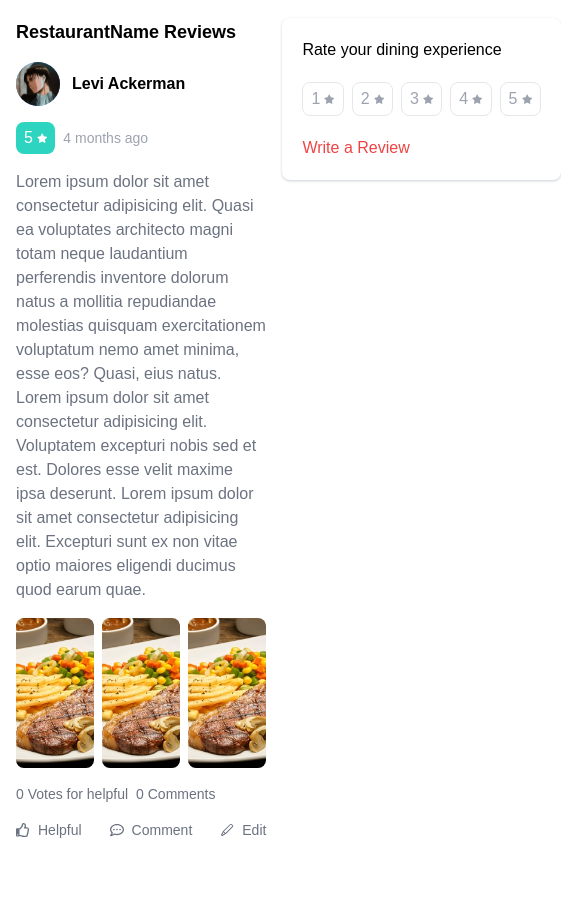
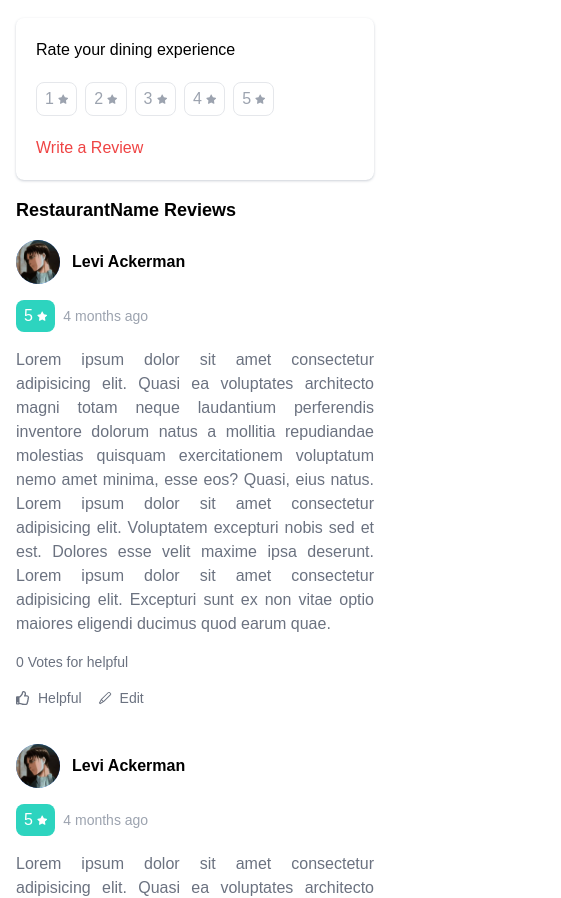
Before and after one commit to milhamm/jajanin, a Next.js app: page /RestaurantPage/review in a window 390 px wide. Shown: the part 647-1545 px from the top of the page, 561 px wide, since content can reach past the window. Before the commit the page ends 1507 px from the top, so only its background shows below. Built offline with nearby package versions, Linux system fonts and the light colour scheme.

Commit message:
responsive review (all devices) + fixing search bar width

```diff
--- a/components/Header/index.tsx
+++ b/components/Header/index.tsx
@@ -11,7 +11,7 @@ const Header = () => {
       <h1 className='font-["Mazzard"] text-[2em] text-red-500 mobile:hidden laptop:block'>
         Jajanin
       </h1>
-      <div className='flex items-center gap-2 rounded-lg border-1 px-3 py-1 shadow-sm shadow-gray-200 laptop:w-[50%] desktop:w-[700px]'>
+      <div className='w-[700px] flex items-center gap-2 rounded-lg border-1 px-3 py-1 shadow-sm shadow-gray-200 laptop:w-[50%] desktop:w-[700px]'>
         <IoSearch className='text-2xl mobile:text-base' />
         <input
           type='text'
--- /dev/null
+++ b/components/UserReview/index.tsx
@@ -0,0 +1,55 @@
+import { FaStar, FaRegThumbsUp } from "react-icons/fa";
+import { VscEdit } from "react-icons/vsc";
+import Image from "next/image";
+
+const UserReview = () => {
+  return (
+    <>
+      <div className='flex items-center gap-3'>
+        <div className='w-[44px] h-[44px] rounded-full overflow-hidden bg-blue-500 relative'>
+          <Image src='/image/levi.jpg' objectFit='cover' layout='fill' />
+        </div>
+        <div>
+          <h5 className='font-bold'>Levi Ackerman</h5>
+        </div>
+      </div>
+      <div className='flex items-center gap-2'>
+        <div className='flex items-center gap-1 bg-teal-400 text-white w-fit px-2 py-1 rounded-lg'>
+          <p>5</p>
+          <FaStar className='text-[0.65rem]' />
+        </div>
+        <div>
+          <p className='text-sm text-gray-400'>4 months ago</p>
+        </div>
+      </div>
+      <div>
+        <p className='text-gray-500 text-justify'>
+          Lorem ipsum dolor sit amet consectetur adipisicing elit. Quasi ea
+          voluptates architecto magni totam neque laudantium perferendis
+          inventore dolorum natus a mollitia repudiandae molestias quisquam
+          exercitationem voluptatum nemo amet minima, esse eos? Quasi, eius
+          natus. Lorem ipsum dolor sit amet consectetur adipisicing elit.
+          Voluptatem excepturi nobis sed et est. Dolores esse velit maxime ipsa
+          deserunt. Lorem ipsum dolor sit amet consectetur adipisicing elit.
+          Excepturi sunt ex non vitae optio maiores eligendi ducimus quod earum
+          quae.
+        </p>
+      </div>
+      <div className='flex gap-2 text-gray-500 text-sm'>
+        <a href=''>0 Votes for helpful</a>
+      </div>
+      <div className='flex gap-4 text-sm text-gray-500 mb-5'>
+        <button className='flex items-center gap-2 hover:text-teal-400'>
+          <FaRegThumbsUp />
+          Helpful
+        </button>
+        <button className='flex items-center gap-2 hover:text-red-500'>
+          <VscEdit />
+          Edit
+        </button>
+      </div>
+    </>
+  );
+};
+
+export default UserReview;
--- a/pages/RestaurantPage/review.tsx
+++ b/pages/RestaurantPage/review.tsx
@@ -1,93 +1,20 @@
 import RestaurantPageHeader from "../../components/RestaurantPageHeader";
-import { FaStar, FaRegThumbsUp, FaRegCommentDots } from "react-icons/fa";
-import { VscEdit } from "react-icons/vsc";
-import Image from "next/image";
+import { FaStar } from "react-icons/fa";
 import { detailStoreMock } from "../../mocks/data";
+import UserReview from "../../components/UserReview";
 
 const review = () => {
   return (
     <>
       <RestaurantPageHeader store={detailStoreMock.data} />
-      <main className='container mt-5 flex gap-4'>
+      <main className='container mt-5 flex gap-4 mobile:flex-col mobile:flex-col-reverse mobile:mb-10 laptop:flex-row'>
         <section className='flex flex-col gap-4'>
           {/* Restaurant Reviews */}
           <div>
             <h3 className='font-semibold text-lg'>RestaurantName Reviews</h3>
           </div>
-          <div className='flex items-center gap-3'>
-            <div className='w-[44px] h-[44px] rounded-full overflow-hidden bg-blue-500 relative'>
-              <Image src='/image/levi.jpg' objectFit='cover' layout='fill' />
-            </div>
-            <div>
-              <h5 className='font-bold'>Levi Ackerman</h5>
-            </div>
-          </div>
-          <div className='flex items-center gap-2'>
-            <div className='flex items-center gap-1 bg-teal-400 text-white w-fit px-2 py-1 rounded-lg'>
-              <p>5</p>
-              <FaStar className='text-[0.65rem]' />
-            </div>
-            <div>
-              <p className='text-sm text-gray-400'>4 months ago</p>
-            </div>
-          </div>
-          <div>
-            <p className='text-gray-500'>
-              Lorem ipsum dolor sit amet consectetur adipisicing elit. Quasi ea
-              voluptates architecto magni totam neque laudantium perferendis
-              inventore dolorum natus a mollitia repudiandae molestias quisquam
-              exercitationem voluptatum nemo amet minima, esse eos? Quasi, eius
-              natus. Lorem ipsum dolor sit amet consectetur adipisicing elit.
-              Voluptatem excepturi nobis sed et est. Dolores esse velit maxime
-              ipsa deserunt. Lorem ipsum dolor sit amet consectetur adipisicing
-              elit. Excepturi sunt ex non vitae optio maiores eligendi ducimus
-              quod earum quae.
-            </p>
-          </div>
-          <div className='grid grid-cols-3 gap-2 h-[150px]'>
-            <div className='w-full h-full relative'>
-              <Image
-                src='/image/steak-user-photo.jpg'
-                layout='fill'
-                objectFit='cover'
-                className='rounded-lg'
-              />
-            </div>
-            <div className='w-full h-full relative'>
-              <Image
-                src='/image/steak-user-photo.jpg'
-                layout='fill'
-                objectFit='cover'
-                className='rounded-lg'
-              />
-            </div>
-            <div className='w-full h-full relative'>
-              <Image
-                src='/image/steak-user-photo.jpg'
-                layout='fill'
-                objectFit='cover'
-                className='rounded-lg'
-              />
-            </div>
-          </div>
-          <div className='flex gap-2 text-gray-500 text-sm'>
-            <a href=''>0 Votes for helpful</a>
-            <a href=''>0 Comments</a>
-          </div>
-          <div className='flex gap-7 text-sm text-gray-500 mb-5'>
-            <button className='flex items-center gap-2 hover:text-teal-400'>
-              <FaRegThumbsUp />
-              Helpful
-            </button>
-            <button className='flex items-center gap-2 hover:text-cyan-500'>
-              <FaRegCommentDots />
-              Comment
-            </button>
-            <button className='flex items-center gap-2 hover:text-red-500'>
-              <VscEdit />
-              Edit
-            </button>
-          </div>
+          <UserReview />
+          <UserReview />
         </section>
         <aside className='flex flex-col h-fit gap-5 items-start p-5 rounded-lg shadow shadow-gray-300'>
           <p className='font-medium text-left'>Rate your dining experience</p>
```
